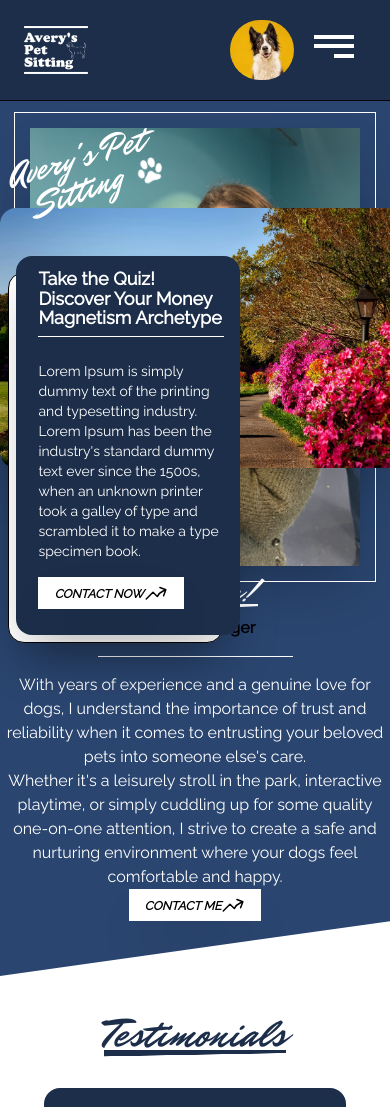
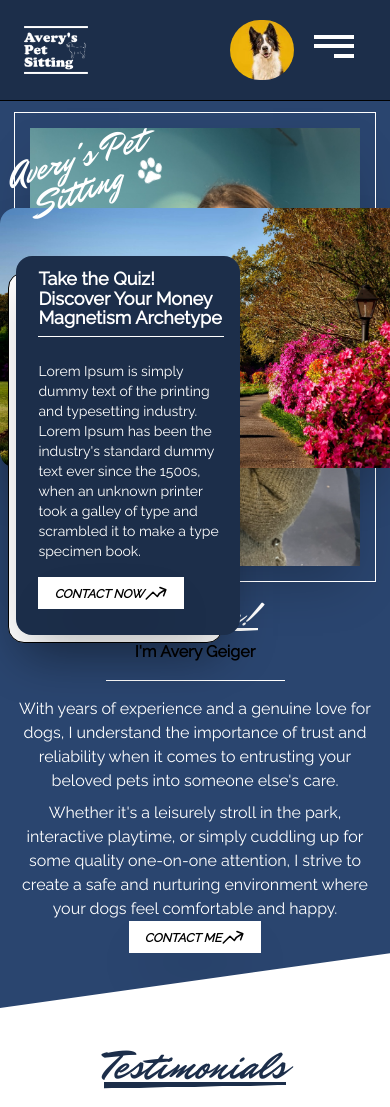
Before and after one commit to MitchellGruner/Averys-Pet-Sitting, a Next.js app: page / in a window 390 px wide. Shown: the top 1107 px of the page. Built offline with nearby package versions, Linux system fonts and the light colour scheme.

Commit message:
add responsive tailwind styling for padding on mobile

```diff
--- a/app/components/about/About.tsx
+++ b/app/components/about/About.tsx
@@ -15,13 +15,13 @@ const About = () => {
                         className="shadow-2xl"
                     />
                 </div>
-                <div className="flex flex-col justify-center basis-full md:basis-1/2 text-center mx-auto">
+                <div className="flex flex-col justify-center basis-full md:basis-1/2 text-center mx-auto 2xs:mt-6 xs:mt-8 md:mt-0 2xs:mx-4 xs:mx-10 sm:mx-12 md:mx-0">
                     <h1 className="text-white"><span>Hey there!</span></h1>
                     <h3 className="text-black font-bold">I'm Avery Geiger</h3>
 
                     <hr className="text-white w-1/2 mx-auto my-4" />
 
-                    <p className="text-white text-left sm:mb-3 xl:mb-4">
+                    <p className="text-white text-left 2xs:mb-2 sm:mb-3 xl:mb-4">
                         With years of experience and a genuine love for dogs, I understand the importance of trust and reliability when it comes to entrusting your beloved pets into someone else's care.
                     </p>
 
```
